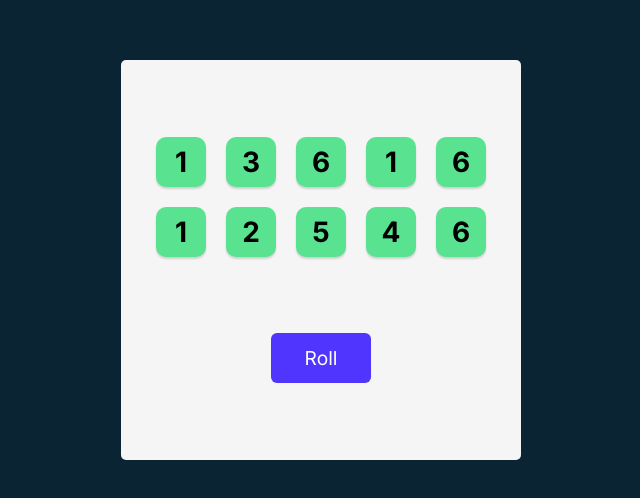
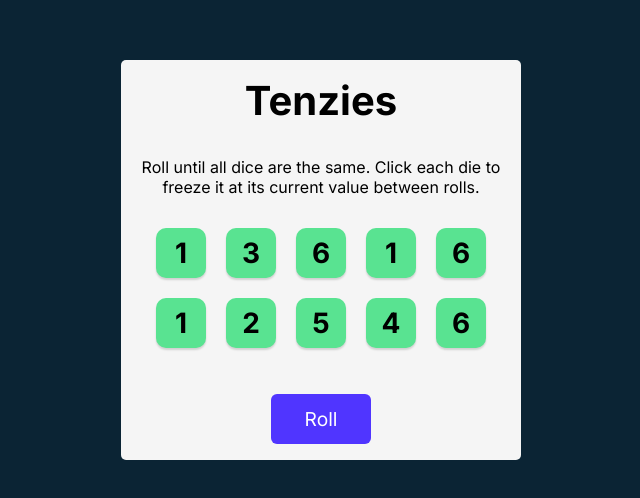
Before and after one commit to anet-eny/tenzies, a React (Vite) app: page / in a window 1280 px wide. Shown: the part 140-638 px from the top of the page, without its empty margins (319-959 px from the left). Built offline with nearby package versions, Linux system fonts and the light colour scheme.

Commit message:
Add and style title and instructions

```diff
--- a/src/App.jsx
+++ b/src/App.jsx
@@ -39,6 +39,8 @@
 
   return (
     <main>
+      <h1 className="title">Tenzies</h1>
+      <p className="instructions">Roll until all dice are the same. Click each die to freeze it at its current value between rolls.</p>
       <div className="dice-container">
       {diceElements}
       </div>
--- a/src/index.css
+++ b/src/index.css
@@ -31,10 +31,20 @@
   align-items: center;
 }
 
+.title {
+  font-size: 40px;
+  margin: 0;
+}
+
+.instructions {
+  text-align: center;
+}
+
 .dice-container {
   display: grid;
   grid-template: auto auto / repeat(5, 1fr);
   gap: 20px;
+  margin-bottom: 30px;
 }
 
 button {
```
